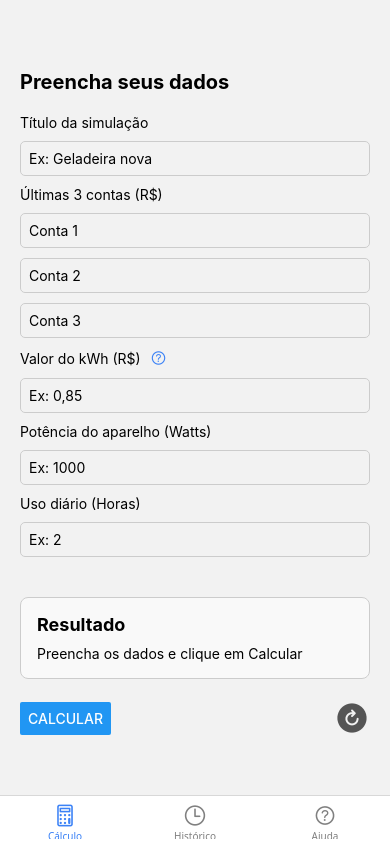
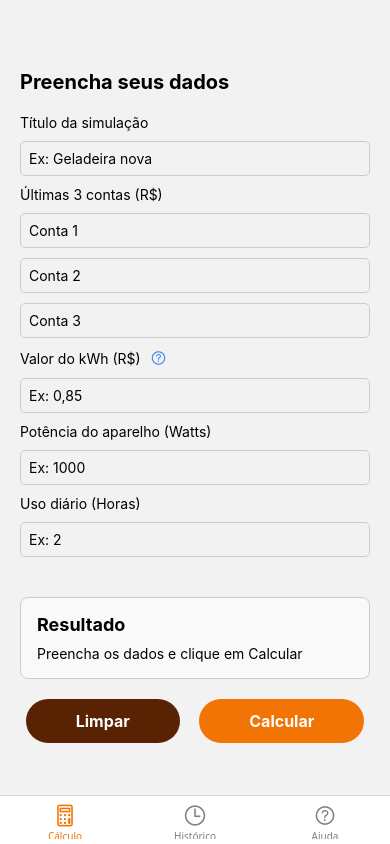
Before and after one commit to ErikaNunex/EnergyPredictApp, a React Native app: screen /Main in a window 390 px wide. Built offline with nearby package versions, Linux system fonts and the light colour scheme.

Commit message:
style: usando cores padrões

```diff
--- a/src/navigation/TabRoutes.js
+++ b/src/navigation/TabRoutes.js
@@ -22,7 +22,7 @@ export default function TabRoutes() {
 
           return <Ionicons name={iconName} size={size} color={color} />;
         },
-        tabBarActiveTintColor: "#3B82F6",
+        tabBarActiveTintColor: "#F27405",
         tabBarInactiveTintColor: "gray",
       })}
     >
--- a/src/screens/Calc.js
+++ b/src/screens/Calc.js
@@ -1,7 +1,7 @@
 import { useState } from "react";
 import {
   ScrollView,
-  Button,
+  Text,
   Alert,
   StyleSheet,
   View,
@@ -94,9 +94,11 @@ export default function Calc() {
       <ResultCard result={result} />
 
       <View style={styles.buttonRow}>
-        <Button title="Calcular" onPress={handleCalc} />
         <TouchableOpacity onPress={handleReset} style={styles.resetButton}>
-          <Ionicons name="refresh-circle" size={36} color="#555" />
+          <Text style={styles.calcButtonText}>Limpar</Text>
+        </TouchableOpacity>
+        <TouchableOpacity style={styles.calcButton} onPress={handleCalc}>
+          <Text style={styles.calcButtonText}>Calcular</Text>
         </TouchableOpacity>
       </View>
     </ScrollView>
@@ -107,13 +109,26 @@ const styles = StyleSheet.create({
   container: { padding: 20, gap: 10, paddingTop: 70 },
   buttonRow: {
     flexDirection: "row",
-    justifyContent: "space-between",
     alignItems: "center",
+    gap: 8,
+    justifyContent: "space-around",
     marginTop: 10,
-    gap: 20,
+  },
+  calcButton: {
+    backgroundColor: "#F27405",
+    paddingVertical: 12,
+    paddingHorizontal: 50,
+    borderRadius: 25,
+  },
+  calcButtonText: {
+    color: "#fff",
+    fontSize: 16,
+    fontWeight: "bold",
   },
   resetButton: {
-    justifyContent: "center",
-    alignItems: "center",
+    backgroundColor: "#592202",
+    paddingVertical: 12,
+    paddingHorizontal: 50,
+    borderRadius: 25,
   },
 });
--- a/src/screens/Help.js
+++ b/src/screens/Help.js
@@ -7,6 +7,7 @@ import {
   LayoutAnimation,
   Platform,
   UIManager,
+  TouchableOpacity,
 } from "react-native";
 import { Ionicons } from "@expo/vector-icons";
 
@@ -17,7 +18,7 @@ if (
   UIManager.setLayoutAnimationEnabledExperimental(true);
 }
 
-export default function Help() {
+export default function Help({ navigation }) {
   const [open1, setOpen1] = useState(false);
   const [open2, setOpen2] = useState(false);
 
@@ -29,6 +30,7 @@ export default function Help() {
 
   return (
     <View style={styles.container}>
+      <View style={styles.cardWrapper}>
         <Text style={styles.titlePage}>Como posso te ajudar?</Text>
 
         <Pressable style={styles.cardHeader} onPress={() => toggle(1)}>
@@ -55,10 +57,9 @@ export default function Help() {
             </Text>
           </View>
         )}
-
         <Pressable style={styles.cardHeader} onPress={() => toggle(2)}>
           <Text style={styles.cardTitle}>
-          Como descobrir onde ver a potência do novo aparelho
+            Onde ver a potência do novo aparelho
           </Text>
           <Ionicons
             name={open2 ? "chevron-up" : "chevron-down"}
@@ -82,14 +83,33 @@ export default function Help() {
           </View>
         )}
       </View>
+
+      <View style={styles.buttonWrapper}>
+        <TouchableOpacity
+          style={styles.Initbutton}
+          onPress={() => navigation.navigate("Home")}
+        >
+          <Text style={styles.initButtonText}>Ir para o início</Text>
+        </TouchableOpacity>
+      </View>
+    </View>
   );
 }
 
 const styles = StyleSheet.create({
   container: {
+    flex: 1,
+    justifyContent: "space-between",
     padding: 16,
-    gap: 16,
     paddingTop: 70,
+  },
+  titlePage: {
+    fontSize: 20,
+    fontWeight: "bold",
+    marginBottom: 10,
+  },
+  cardWrapper: {
+    marginBottom: 12,
   },
   cardHeader: {
     backgroundColor: "#f3f4f6",
@@ -112,16 +132,31 @@ const styles = StyleSheet.create({
     borderColor: "#ccc",
     padding: 16,
     borderRadius: 8,
+    marginTop: 8,
   },
   title: {
     fontWeight: "bold",
     fontSize: 16,
     marginBottom: 8,
   },
-  titlePage: { fontSize: 20, fontWeight: "bold", marginBottom: 10 },
   text: {
     fontSize: 14,
     lineHeight: 20,
     color: "#333",
   },
+  Initbutton: {
+    backgroundColor: "#592202",
+    paddingVertical: 12,
+    paddingHorizontal: 50,
+    borderRadius: 25,
+  },
+  initButtonText: {
+    color: "#fff",
+    fontSize: 16,
+    fontWeight: "bold",
+  },
+  buttonWrapper: {
+    alignItems: "center",
+    marginTop: 10,
+  },
 });
--- a/src/screens/History.js
+++ b/src/screens/History.js
@@ -47,7 +47,7 @@ export default function History() {
 
   return (
     <ScrollView contentContainerStyle={styles.container}>
-      <Text style={styles.title}>Histórico de Cálculos</Text>
+      <Text style={styles.title}>Histórico de simulações</Text>
 
       {history.length === 0 ? (
         <Text style={styles.empty}>Nenhum cálculo salvo.</Text>
--- a/src/screens/Home.js
+++ b/src/screens/Home.js
@@ -1,13 +1,21 @@
-import { View, Text, Button, StyleSheet } from "react-native";
+import { View, Text, StyleSheet, TouchableOpacity } from "react-native";
 
 export default function Home({ navigation }) {
   return (
     <View style={styles.container}>
       <Text style={styles.title}>Energy Predict App ⚡</Text>
-      <Button
+      {/* <Button
         title="Iniciar simulação."
         onPress={() => navigation.navigate("Main")}
-      />
+      /> */}
+      <View style={styles.buttonRow}>
+        <TouchableOpacity
+          style={styles.Initbutton}
+          onPress={() => navigation.navigate("Main")}
+        >
+          <Text style={styles.initButtonText}>Iniciar simulação</Text>
+        </TouchableOpacity>
+      </View>
     </View>
   );
 }
@@ -15,4 +23,21 @@ export default function Home({ navigation }) {
 const styles = StyleSheet.create({
   container: { flex: 1, alignItems: "center", justifyContent: "center" },
   title: { fontSize: 22, fontWeight: "bold", marginBottom: 20 },
+  buttonRow: {
+    flexDirection: "row",
+    alignItems: "center",
+    gap: 8,
+    justifyContent: "space-around",
+  },
+  Initbutton: {
+    backgroundColor: "#F27405",
+    paddingVertical: 12,
+    paddingHorizontal: 50,
+    borderRadius: 25,
+  },
+  initButtonText: {
+    color: "#fff",
+    fontSize: 16,
+    fontWeight: "bold",
+  },
 });
```
Lines whose indentation alone changed are shown as unchanged.
